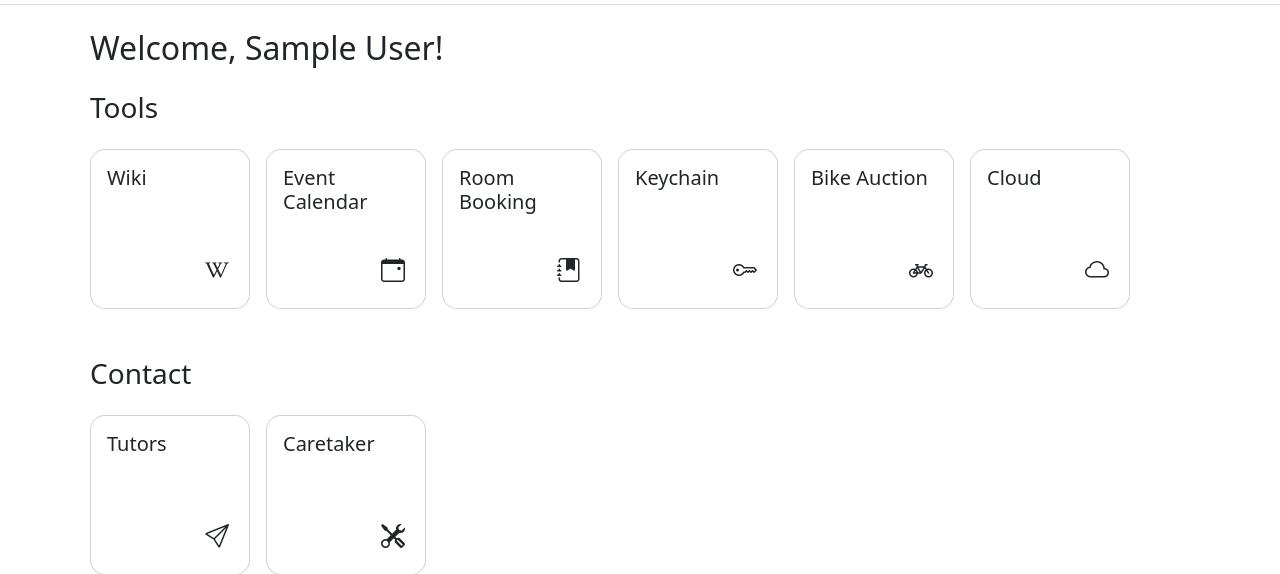
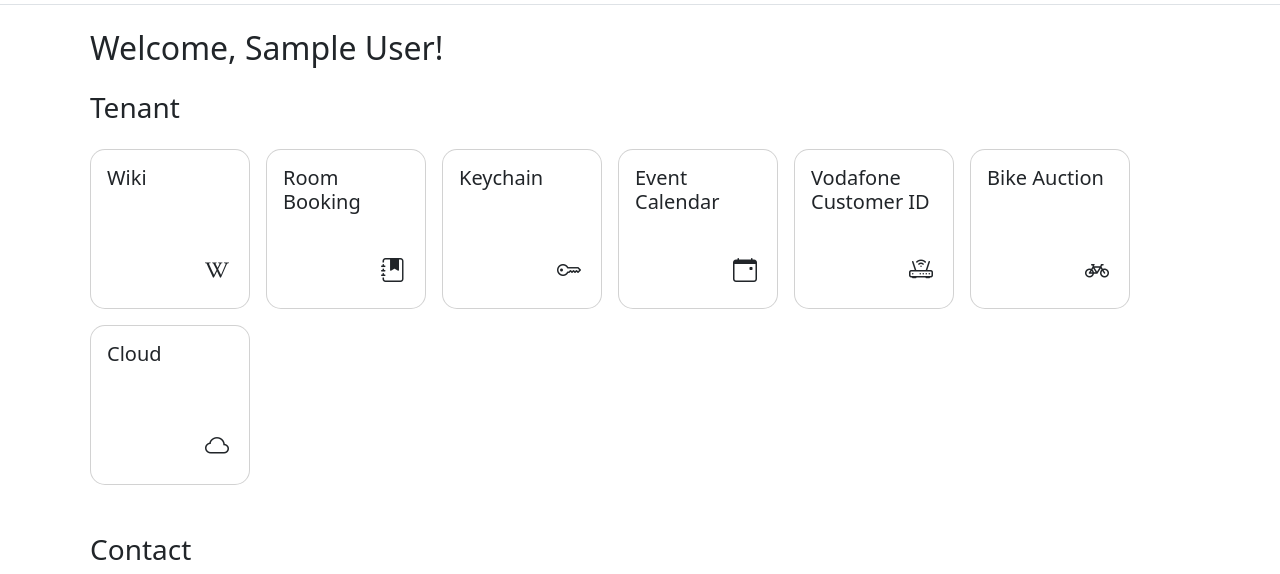
Before and after one commit to Peter-Schneider-Wohnheim/psw-hub, a PHP site: page / in a window 1280 px wide. Shown: the part 62-636 px from the top of the page. Run offline with PHP 8.4, Linux system fonts and the light colour scheme; the visitor is signed in with stand-in values (Sample User, id 1).

Commit message:
Improve dashboard

```diff
--- a/index.php
+++ b/index.php
@@ -3,15 +3,23 @@ include(__DIR__ . '/includes/header.inc.php');
 require_once(__DIR__ . '/includes/components.php');
 
 echo('<h2 class="h2 mb-4">Welcome, ' . $_SESSION['displayname'] . '!</h2>');
-echo('<h3 class="h3 mb-4 mt-3">Tools</h3>');
+
+if (in_array("tutor", $_SESSION['roles']) or in_array("administrator", $_SESSION['roles'])){
+    echo('<h3 class="h3 mb-4 mt-3">Tutor</h3>');
+    echo('<div class="tiles-container">');
+    tile("https://cloud.psw-wuerzburg.de/index.php/f/3457", "Files, Mails & more", "bi-file-earmark-richtext");
+    tile("/tutor/tenants", "Tenant List", "bi-person-lines-fill");
+    tile("https://psw-wuerzburg.de/wp-admin/", "WordPress Backend", "bi-person-lines-fill");
+    tile("https://booking.psw-wuerzburg.de/report.php", "Room Bookings", "bi-calendar-week");
+    echo('</div>');
+}
+echo('<h3 class="h3 mb-4 mt-3">Tenant</h3>');
 echo('<div class="tiles-container">');
-if (in_array("tutor", $_SESSION['roles']) or in_array("administrator", $_SESSION['roles'])){
-    tile("/tutor/tenants", "Tenant List", "bi-person-lines-fill");
-}
 tile("https://psw-wuerzburg.de/wiki/", "Wiki", "bi-wikipedia");
-tile("/calendar", "Event Calendar", "bi-calendar-event");
 tile("https://booking.psw-wuerzburg.de/", "Room Booking", "bi-journal-bookmark-fill");
 tile("/keychain", "Keychain", "bi-key");
+tile("/calendar", "Event Calendar", "bi-calendar-event");
+tile("/vodafone", "Vodafone Customer ID", "bi-router");
 tile("/auction", "Bike Auction", "bi-bicycle");
 tile("https://cloud.psw-wuerzburg.de", "Cloud", "bi-cloud");
 
```
